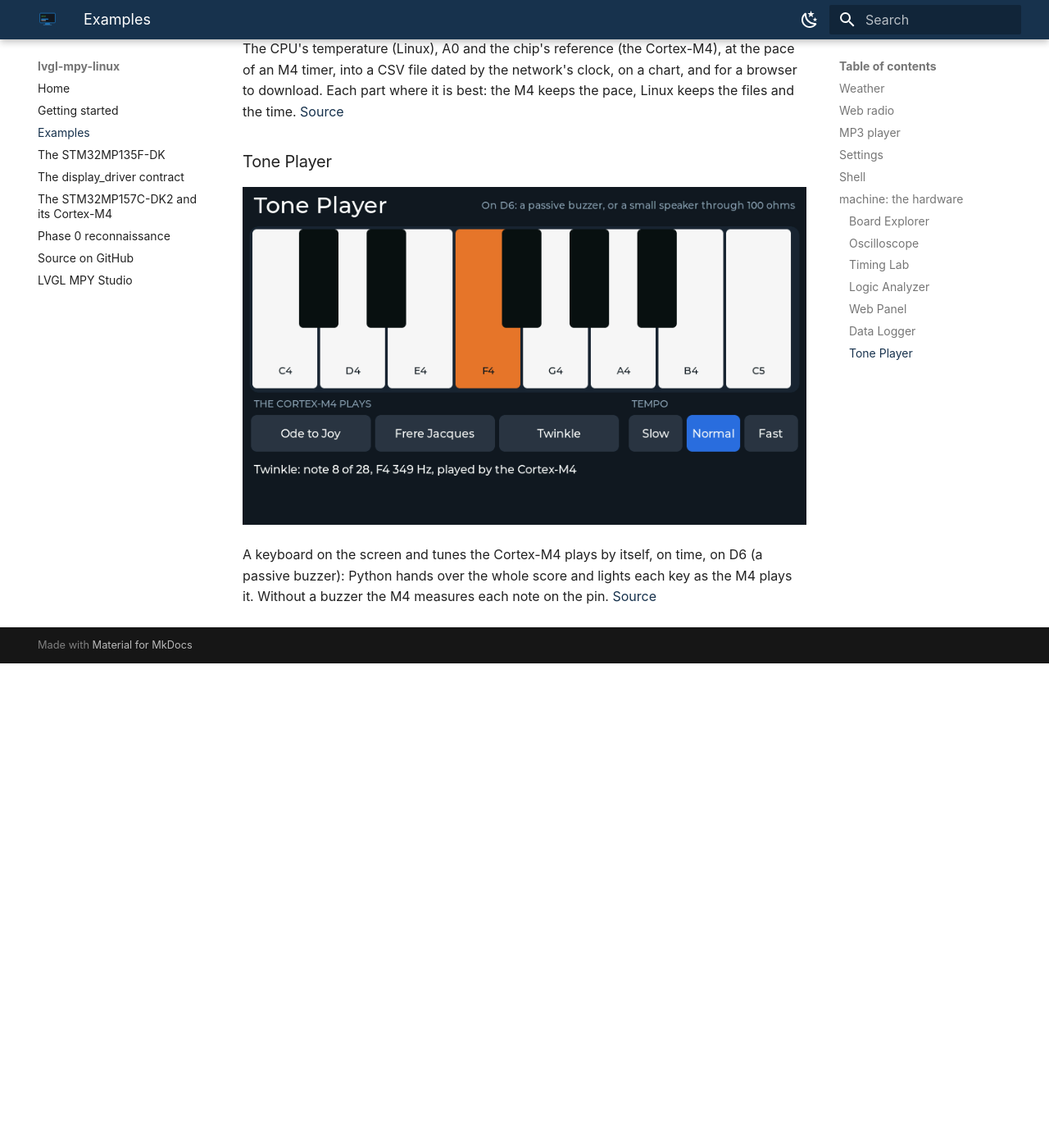
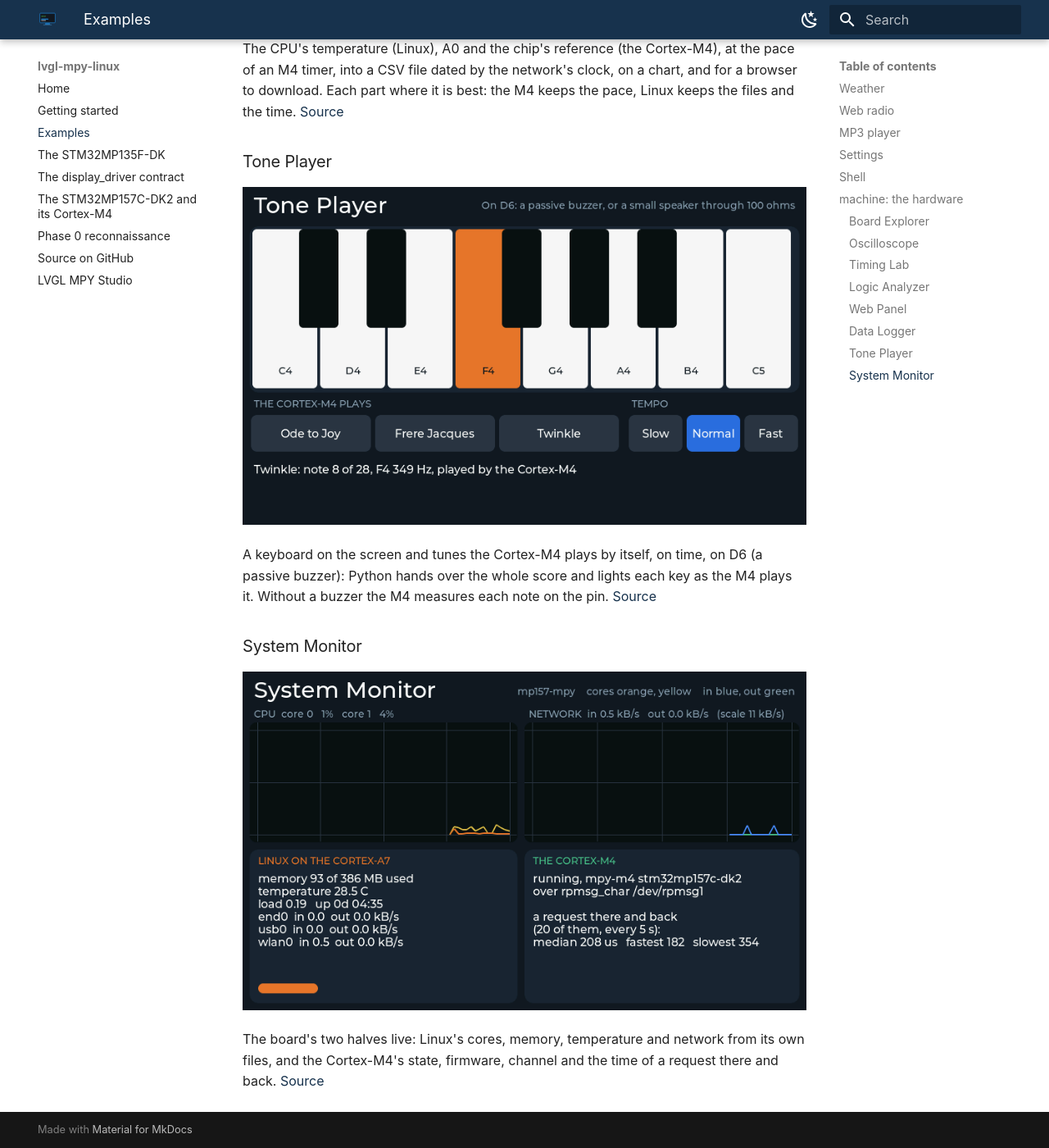
Before and after one commit to Copper-And-Code/copper-and-code-linux-boards, an MkDocs documentation site: the page built from docs/examples.md, in a window 1280 px wide and 1400 px high, scrolled down 6564 px. Shown: the whole window at 82% size. Built offline with MkDocs 1.6.1 and Material for MkDocs 9.7.7, drawn with Linux system fonts in a browser that asks for light colours; before the commit the page ends 7373 px from its top, so only the background shows below that.

Commit message:
examples/machine: System Monitor, the board's two halves live
Linux's cores, memory, temperature, network, load and uptime from its
own files; the Cortex-M4's state, firmware, channel and the time of 20
requests every 5 s (on the board: rpmsg_char, 208 us median). In the
simulator the hostname is not read, as /proc would be the PC's.

Co-Authored-By: Claude Opus 5.5 <noreply@anthropic.com>
Claude-Session: https://claude.ai/code/session_0124WePQimZSa2NwhcPhaVBN

```diff
--- a/docs/examples.md
+++ b/docs/examples.md
@@ -129,3 +129,11 @@ A keyboard on the screen and tunes the Cortex-M4 plays by itself, on time, on D6
 buzzer): Python hands over the whole score and lights each key as the M4 plays it. Without a
 buzzer the M4 measures each note on the pin.
 [Source](https://github.com/Copper-And-Code/lvgl-mpy-linux/tree/main/examples/machine/tone-player)
+
+### System Monitor
+
+![System Monitor](images/system-monitor.png)
+
+The board's two halves live: Linux's cores, memory, temperature and network from its own files,
+and the Cortex-M4's state, firmware, channel and the time of a request there and back.
+[Source](https://github.com/Copper-And-Code/lvgl-mpy-linux/tree/main/examples/machine/system-monitor)
```
Also changed, not shown: examples/machine/README.md (+1 -0 lines), examples/machine/system-monitor/README.md (added, +23 -0 lines), docs/images/system-monitor.png (added), 1 other file.
